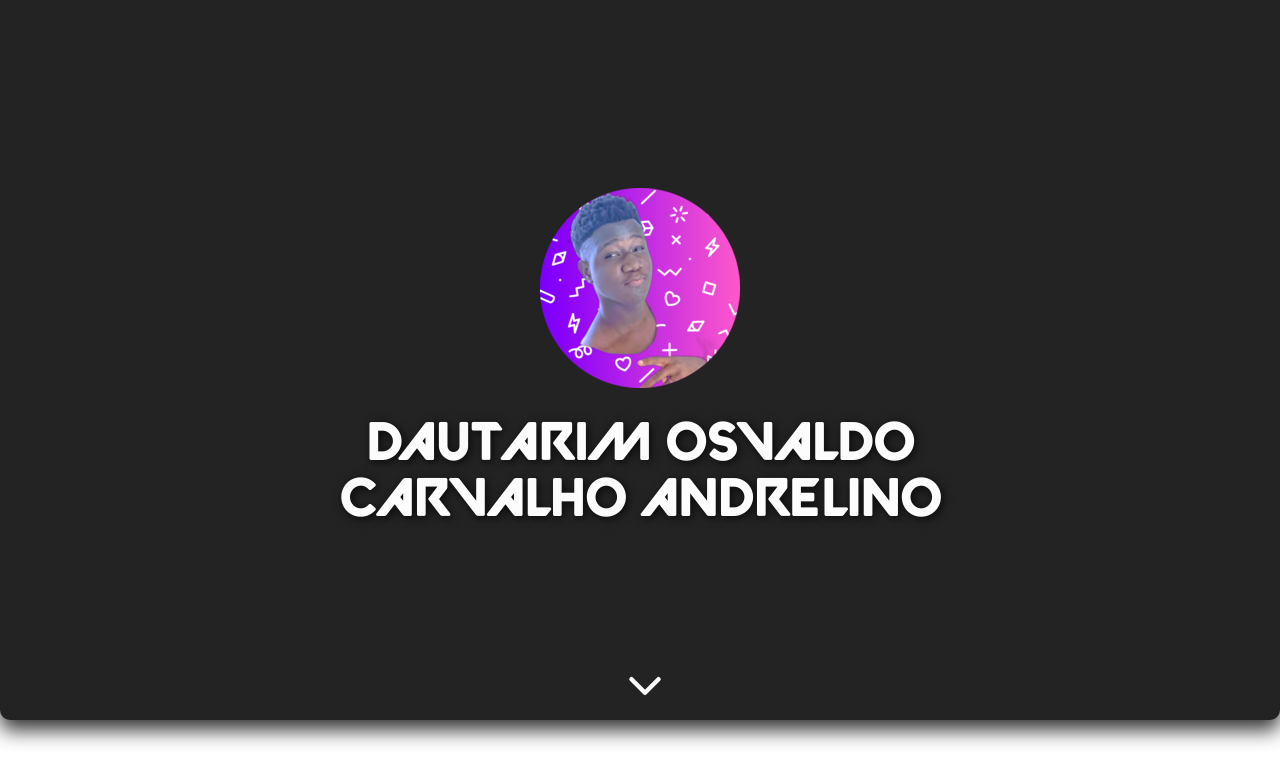
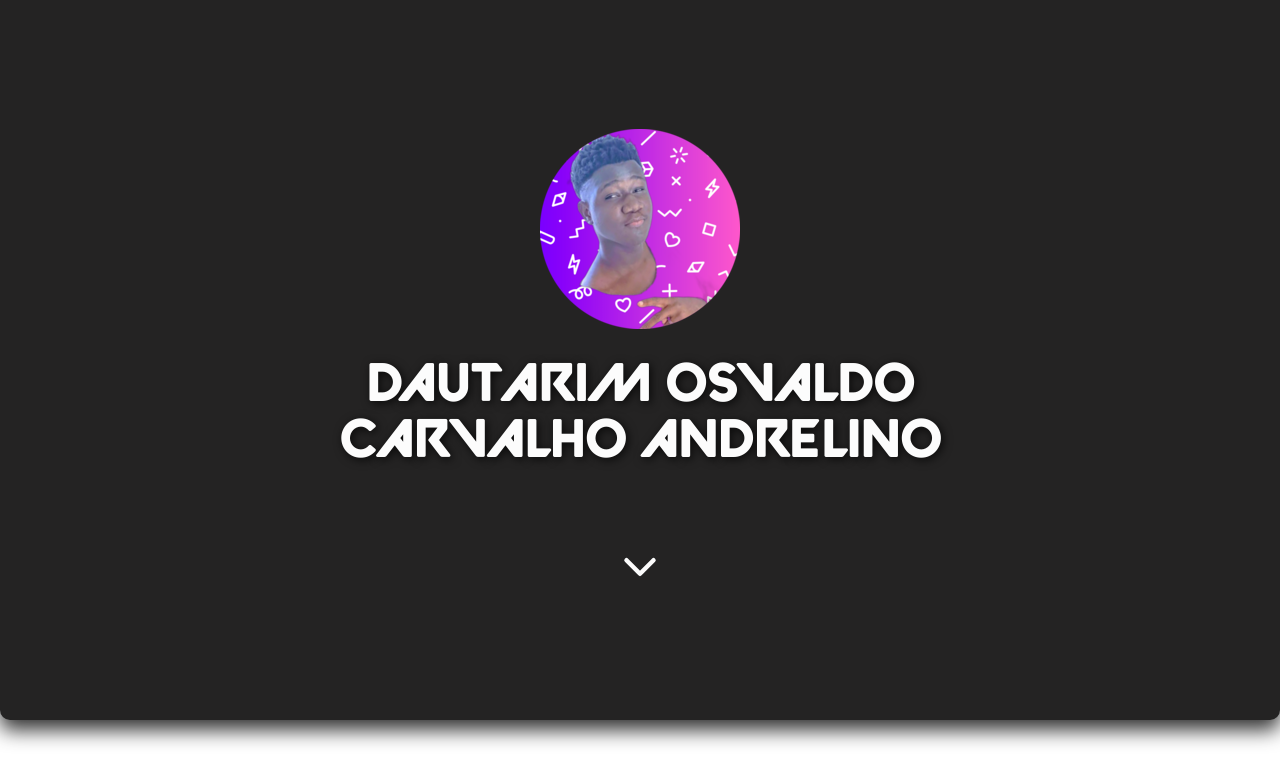
Before and after one commit to Dautarim/meu-contato, a plain HTML site: page index.html in a window 1280 px wide. Shown: the top 777 px of the page. Drawn offline with nearby package versions, Linux system fonts and the light colour scheme.

Commit message:
rdgfcvsd

```diff
--- a/style.css
+++ b/style.css
@@ -29,8 +29,12 @@ body{
     justify-content: center;
    box-shadow: 0px 10px 20px rgba(0, 0, 0, 0.808);
   position: relative;
+  transition: .4s;
 
 
+}
+.nome:hover{
+    background-color: rgb(29, 28, 28);
 }
 
 .mnome{
@@ -66,7 +70,9 @@ body{
     display: flex;
     align-items: center;
     justify-content: center;
+    transition: .4s;
 }
+
 
 .links{
 
@@ -164,8 +170,8 @@ ion-icon#cima{
 }
 
 ion-icon#baixo{
-    position: absolute;
-    left: 48.5%;
+    margin-top: 70px;
+    margin-bottom: 0;
     bottom: 10px;
     font-size: 3em;
     transition: .4s;
```
